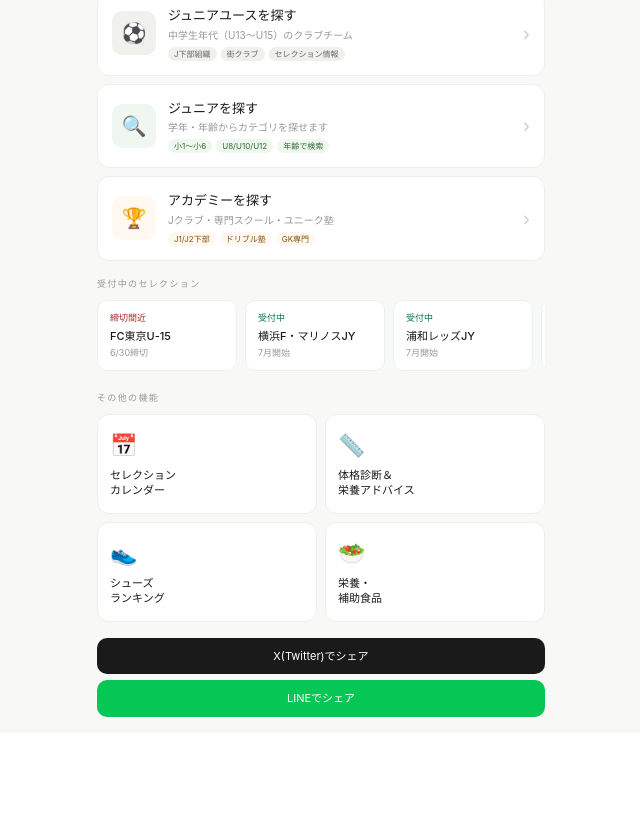
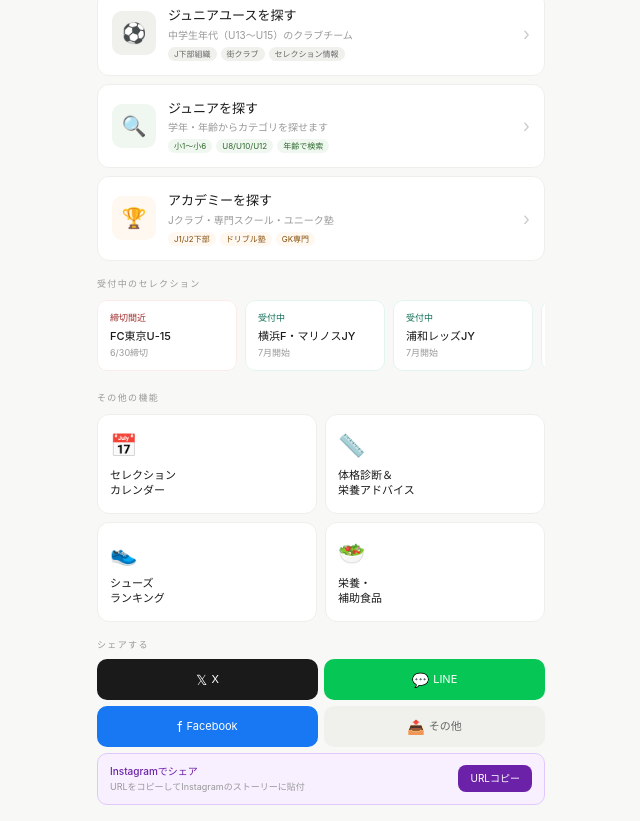
Before and after one commit to okuwabara07-gif/soccer-tokyo-jp, a Next.js app: page / in a window 1280 px wide. Shown: the part 478-1299 px from the top of the page, without its empty margins (319-959 px from the left). Before the commit the page ends 1211 px from the top, so only its background shows below. Built offline with nearby package versions, Linux system fonts and the light colour scheme.

Commit message:
feat: sponsor banner + share buttons + U12 league teams

```diff
--- a/src/app/page.tsx
+++ b/src/app/page.tsx
@@ -131,7 +131,7 @@ export default function Home() {
               <div style={{background:'#f0fff8',border:'1px solid #b2dfdb',borderRadius:12,padding:'12px 14px'}}>
                 <p style={{fontSize:10,fontWeight:500,color:'#085041',marginBottom:10}}>学年を選んでください</p>
                 <div style={{display:'grid',gridTemplateColumns:'repeat(3,1fr)',gap:6,marginBottom:8}}>
-                  {[['小1','U8'],['小2','U8'],['小3','U10'],['小4','U10'],['小5','U12'],['小6','U12'],['中1','JY'],['中2','JY'],['中3','JY']].map(([g,cat])=>(
+                  {[['小1','U8'],['小2','U8'],['小3','U10'],['小4','U10'],['小5','U12'],['小6','U12'],].map(([g,cat])=>(
                     <Link key={g} href={`/teams?cat=${cat==='JY'?'ジュニアユース':cat}`}
                       style={{padding:'8px 4px',borderRadius:8,background:'white',border:'1px solid #b2dfdb',textAlign:'center',textDecoration:'none',display:'block'}}>
                       <p style={{fontSize:12,fontWeight:500,color:'#085041'}}>{g}</p>
@@ -209,18 +209,38 @@ export default function Home() {
             ))}
           </div>
 
-          <div style={{display:'flex',gap:8}}>
-            <a href="https://twitter.com/intent/tweet?text=関東ジュニアサッカー情報局%20-%20U8〜ジュニアユースのセレクション情報&url=https://soccer-tokyo-jp.vercel.app"
+          <p style={{fontSize:9,letterSpacing:'0.15em',color:'#999',marginBottom:8,textTransform:'uppercase'}}>シェアする</p>
+          <div style={{display:'grid',gridTemplateColumns:'1fr 1fr',gap:6}}>
+            <a href="https://twitter.com/intent/tweet?text=関東ジュニアサッカー情報局%20U8〜ジュニアユースのセレクション情報&url=https://soccer-tokyo-jp.vercel.app"
               target="_blank" rel="noopener noreferrer"
-              style={{flex:1,padding:'10px',borderRadius:10,background:'#1a1a1a',color:'white',fontSize:11,textAlign:'center',textDecoration:'none',display:'block'}}>
-              X(Twitter)でシェア
+              style={{padding:'10px 8px',borderRadius:10,background:'#1a1a1a',color:'white',fontSize:11,textAlign:'center',textDecoration:'none',display:'flex',alignItems:'center',justifyContent:'center',gap:4}}>
+              <span style={{fontSize:14}}>𝕏</span> X
             </a>
+            <a href="https://line.me/R/msg/text/?関東ジュニアサッカー情報局%0Ahttps://soccer-tokyo-jp.vercel.app"
+              target="_blank" rel="noopener noreferrer"
+              style={{padding:'10px 8px',borderRadius:10,background:'#06C755',color:'white',fontSize:11,textAlign:'center',textDecoration:'none',display:'flex',alignItems:'center',justifyContent:'center',gap:4}}>
+              <span style={{fontSize:14}}>💬</span> LINE
+            </a>
+            <a href="https://www.facebook.com/sharer/sharer.php?u=https://soccer-tokyo-jp.vercel.app"
+              target="_blank" rel="noopener noreferrer"
+              style={{padding:'10px 8px',borderRadius:10,background:'#1877F2',color:'white',fontSize:11,textAlign:'center',textDecoration:'none',display:'flex',alignItems:'center',justifyContent:'center',gap:4}}>
+              <span style={{fontSize:14}}>f</span> Facebook
+            </a>
+            <button onClick={share}
+              style={{padding:'10px 8px',borderRadius:10,background:'#f0f0ec',border:'none',color:'#666',fontSize:11,cursor:'pointer',display:'flex',alignItems:'center',justifyContent:'center',gap:4}}>
+              <span style={{fontSize:14}}>📤</span> その他
+            </button>
           </div>
-          <a href="https://line.me/R/msg/text/?関東ジュニアサッカー情報局%0Ahttps://soccer-tokyo-jp.vercel.app"
-            target="_blank" rel="noopener noreferrer"
-            style={{display:'block',marginTop:6,padding:'10px',borderRadius:10,background:'#06C755',color:'white',fontSize:11,textAlign:'center',textDecoration:'none'}}>
-            LINEでシェア
-          </a>
+          <div style={{marginTop:6,padding:'10px 12px',borderRadius:10,background:'#f8f0ff',border:'1px solid #e0c8ff',display:'flex',alignItems:'center',justifyContent:'space-between'}}>
+            <div>
+              <p style={{fontSize:10,fontWeight:500,color:'#6b21a8',marginBottom:1}}>Instagramでシェア</p>
+              <p style={{fontSize:9,color:'#999'}}>URLをコピーしてInstagramのストーリーに貼付</p>
+            </div>
+            <button onClick={()=>navigator.clipboard.writeText('https://soccer-tokyo-jp.vercel.app')}
+              style={{padding:'6px 12px',borderRadius:8,background:'#6b21a8',border:'none',color:'white',fontSize:10,cursor:'pointer',flexShrink:0}}>
+              URLコピー
+            </button>
+          </div>
 
         </div>
       </div>
--- /dev/null
+++ b/src/components/SponsorBanner.tsx
@@ -0,0 +1,55 @@
+'use client'
+import { useEffect, useState } from 'react'
+import { supabase } from '@/lib/supabase'
+
+type Sponsor = {
+  id: string
+  name: string
+  image_url: string
+  link_url: string
+  position: string
+  is_active: boolean
+}
+
+export default function SponsorBanner({ position }: { position: string }) {
+  const [sponsors, setSponsors] = useState<Sponsor[]>([])
+
+  useEffect(() => {
+    supabase.from('sponsors')
+      .select('*')
+      .eq('position', position)
+      .eq('is_active', true)
+      .then(({ data }) => setSponsors(data || []))
+  }, [position])
+
+  if (sponsors.length === 0) return null
+
+  return (
+    <div style={{padding:'0 16px',marginBottom:12}}>
+      {sponsors.map(s => (
+        <a key={s.id}
+          href={s.link_url || 'mailto:info@aokae.co.jp'}
+          target="_blank"
+          rel="noopener noreferrer"
+          style={{display:'block',borderRadius:10,overflow:'hidden',textDecoration:'none'}}>
+          {s.image_url ? (
+            <img src={s.image_url} alt={s.name}
+              style={{width:'100%',height:80,objectFit:'cover',borderRadius:10}}/>
+          ) : (
+            <div style={{background:'#f0f0ec',border:'1.5px dashed #ccc',borderRadius:10,
+              padding:'14px 16px',display:'flex',justifyContent:'space-between',alignItems:'center'}}>
+              <div>
+                <p style={{fontSize:10,color:'#999',marginBottom:2,letterSpacing:'0.1em'}}>SPONSOR</p>
+                <p style={{fontSize:12,fontWeight:500,color:'#666'}}>スポンサー募集中</p>
+                <p style={{fontSize:10,color:'#aaa'}}>お問い合わせはこちら →</p>
+              </div>
+              <div style={{background:'#1a1a1a',borderRadius:8,padding:'6px 12px'}}>
+                <p style={{fontSize:10,color:'white',fontWeight:500}}>掲載のご案内</p>
+              </div>
+            </div>
+          )}
+        </a>
+      ))}
+    </div>
+  )
+}
```
